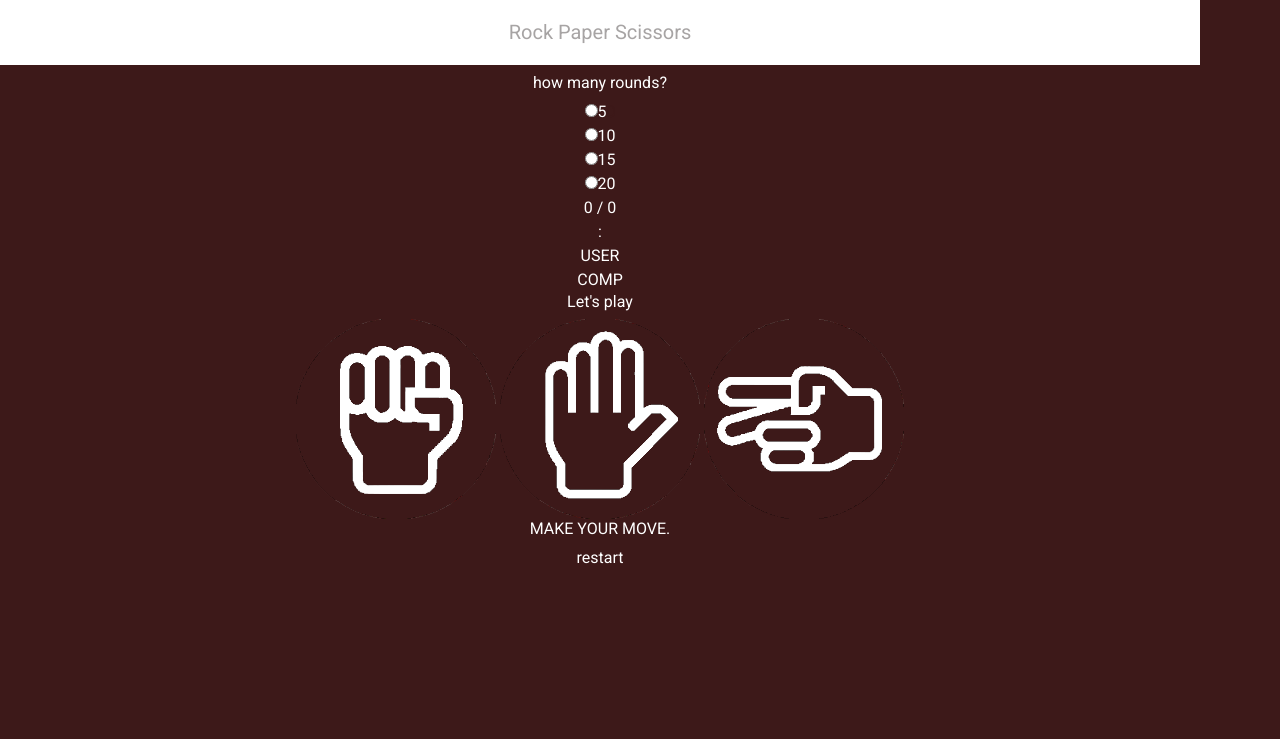
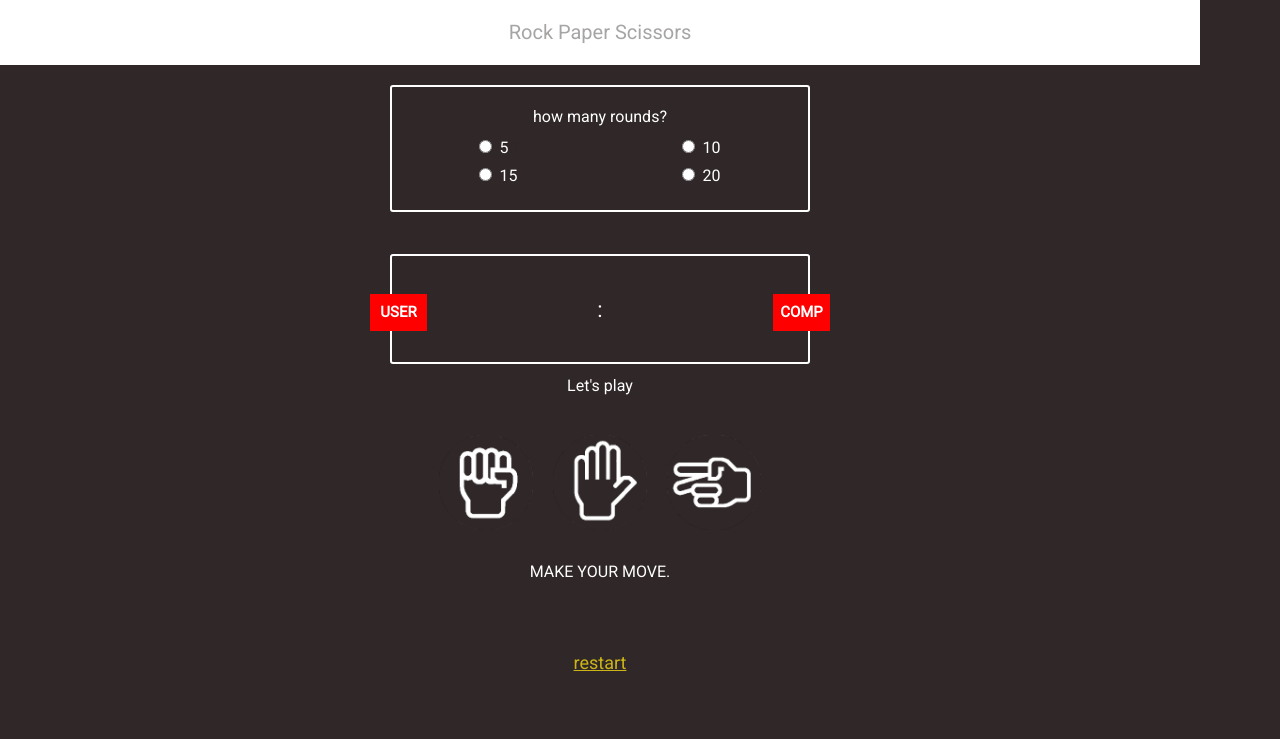
Before and after one commit to michaelsupercode/project-RPS, a plain HTML site: page index.html in a window 1280 px wide. Drawn offline with nearby package versions, Linux system fonts and the light colour scheme.

Commit message:
final_css

```diff
--- a/assets/css/style.css
+++ b/assets/css/style.css
@@ -11,7 +11,11 @@
 
 body {
     max-width: 1200px;
-    background-color: #3d1919;
+    background-color: #302828;
+}
+
+a {
+    color: black;
 }
 
 h2 {
@@ -28,3 +32,186 @@ section {
     align-items: center;
     color: white;
 }
+
+.radio {
+    margin: 0 auto;
+    display: grid;
+    display: -ms-grid;
+    grid-template-columns: 1fr 1fr;
+    -ms-grid-columns: 1fr 1fr;
+    width: 100%;
+    margin-bottom: 0;
+    padding-bottom: 0;
+}
+
+.radio input {
+    margin-right: 10%;
+}
+
+.radio div {
+    padding: 0;
+}
+
+#print {
+    transition: 1s;
+    opacity: 1;
+    -webkit-transition: 1s;
+}
+
+div {
+    margin: 1% auto;
+    padding: 20px 5px;
+    width: 35%;
+}
+
+.select {
+    font-size: 22px;
+    display: none;
+}
+
+.rounds,
+.board {
+    border: 2px white solid;
+    border-radius: 3px;
+}
+
+.rounds {
+    margin-bottom: 30px;
+}
+
+.board {
+    position: relative;
+    height: 110px;
+    display: -webkit-box;
+    display: -ms-flexbox;
+    display: flex;
+    font-size: 22px;
+    -webkit-box-align: center;
+    -ms-flex-align: center;
+    align-items: center;
+}
+
+.board .userRedBox,
+.board .compRedBox {
+    position: absolute;
+    background-color: red;
+    width: 57px;
+    padding: 7px 6px;
+    margin: 0;
+    right: -22px;
+    top: 38px;
+    font-size: 15px;
+    font-weight: bold;
+}
+
+.board .userRedBox {
+    left: -22px;
+    right: unset;
+}
+
+img {
+    width: 23%;
+    margin-left: 8px;
+    margin-right: 8px;
+}
+
+@-webkit-keyframes shadwin {
+    from {
+        /* -webkit-box-shadow: 0px 0px 8px 0px #00f214;*/
+        box-shadow: 0px 0px 8px 0px #00f214;
+    }
+    to {
+        /*  -webkit-box-shadow: 0px 0px 4px 7px #00f214;*/
+        box-shadow: 0px 0px 4px 7px #00f214;
+    }
+}
+
+@keyframes shadwin {
+    from {
+        /*-webkit-box-shadow: 0px 0px 8px 0px #00f214;*/
+        box-shadow: 0px 0px 8px 0px #00f214;
+    }
+    to {
+        /*-webkit-box-shadow: 0px 0px 4px 7px #00f214;*/
+        box-shadow: 0px 0px 4px 7px #00f214;
+    }
+}
+
+.resWin {
+    border-radius: 50%;
+    -webkit-animation: shadwin .1s alternate ease-out;
+    animation: shadwin .1s alternate ease-out;
+}
+
+@-webkit-keyframes shaddraw {
+    from {
+        /*-webkit-box-shadow: 0px 0px 5px 0px hsl(59, 86%, 49%);*/
+        box-shadow: 0px 0px 5px 0px rgb(245, 245, 241);
+    }
+    to {
+        /* -webkit-box-shadow: 0px 0px 5px 7px hsl(59, 86%, 49%);*/
+        box-shadow: 0px 0px 5px 7px rgb(245, 245, 241);
+    }
+}
+
+@keyframes shaddraw {
+    from {
+        /*-webkit-box-shadow: 0px 0px 5px 0px hsl(59, 86%, 49%);*/
+        box-shadow: 0px 0px 5px 0px rgb(245, 245, 241);
+    }
+    to {
+        /*-webkit-box-shadow: 0px 0px 5px 7px hsl(59, 86%, 49%);*/
+        box-shadow: 0px 0px 5px 7px rgb(245, 245, 241);
+    }
+}
+
+.resDraw {
+    border-radius: 50%;
+    -webkit-animation: shaddraw .1s alternate ease-out;
+    animation: shaddraw .1s alternate ease-out;
+}
+
+@-webkit-keyframes shadloss {
+    from {
+        -webkit-box-shadow: 0px 0px 8px 0px rgba(255, 0, 0, 0.70);
+        box-shadow: 0px 0px 8px 0px rgba(255, 0, 0, 0.70);
+    }
+    to {
+        -webkit-box-shadow: 0px 0px 8px 0px rgba(255, 0, 0, 0.70);
+        box-shadow: 0px 0px 8px 7px rgba(255, 0, 0, 0.70);
+    }
+}
+
+@keyframes shadloss {
+    from {
+        -webkit-box-shadow: 0px 0px 8px 0px rgba(255, 0, 0, 0.70);
+        box-shadow: 0px 0px 8px 7px rgba(255, 0, 0, 0.70);
+    }
+    to {
+        -webkit-box-shadow: 0px 0px 8px 0px rgba(255, 0, 0, 0.70);
+        box-shadow: 0px 0px 8px 7px rgba(255, 0, 0, 0.70);
+    }
+}
+
+.resLoss {
+    border-radius: 50%;
+    -webkit-animation: shadloss .1s alternate ease-out;
+    animation: shadloss .1s alternate ease-out;
+}
+
+p {
+    padding: 5%;
+    font-size: 18px;
+    color: #cdb518;
+    text-decoration: underline;
+}
+
+p:hover {
+    cursor: pointer;
+}
+
+@media screen and (max-width: 750px) {
+    div {
+        width: 45%;
+    }
+}
--- a/assets/js/main.js
+++ b/assets/js/main.js
@@ -34,9 +34,9 @@ function roundCheck() {
             rounds = 20;
             break;
     }
+    form.setAttribute('style', 'display:none')
+    select.setAttribute('style', 'display:unset')
 
-    roundShow.setAttribute('style', 'display:unset')
-    form.setAttribute('style', 'display:none')
 }
 
 function cGen() {
--- a/index.html
+++ b/index.html
@@ -18,7 +18,7 @@
             <div class="rounds">
                 <h6>how many rounds?</h6>
                 <form class="radio" onchange="roundCheck()" action="" onsubmit="return false">
-                    <div><input type="radio" name="round" id="round5"><label for="">5<span style="color: #3d1919">0</span></label></div>
+                    <div><input type="radio" name="round" id="round5"><label for="">5<span style="color: #302828">0</span></label></div>
                     <div><input type="radio" name="round" id="round10"><label for="">10</label></div>
                     <div><input type="radio" name="round" id="round15"><label for="">15</label></div>
                     <div><input type="radio" name="round" id="round20"><label for="">20</label></div>
@@ -45,7 +45,7 @@
                 <img id="sciss" src="assets/img/sciss3.png" alt="scissor">
             </div>
             <h6>MAKE YOUR MOVE.</h6>
-            <P onclick="location.reload()">restart</P>
+            <p onclick="location.reload()">restart</p>
         </section>
     </main>
     <script src="https://cdn.jsdelivr.net/npm/bootstrap@5.1.3/dist/js/bootstrap.bundle.min.js" integrity="sha384-ka7Sk0Gln4gmtz2MlQnikT1wXgYsOg+OMhuP+IlRH9sENBO0LRn5q+8nbTov4+1p" crossorigin="anonymous"></script>
```
